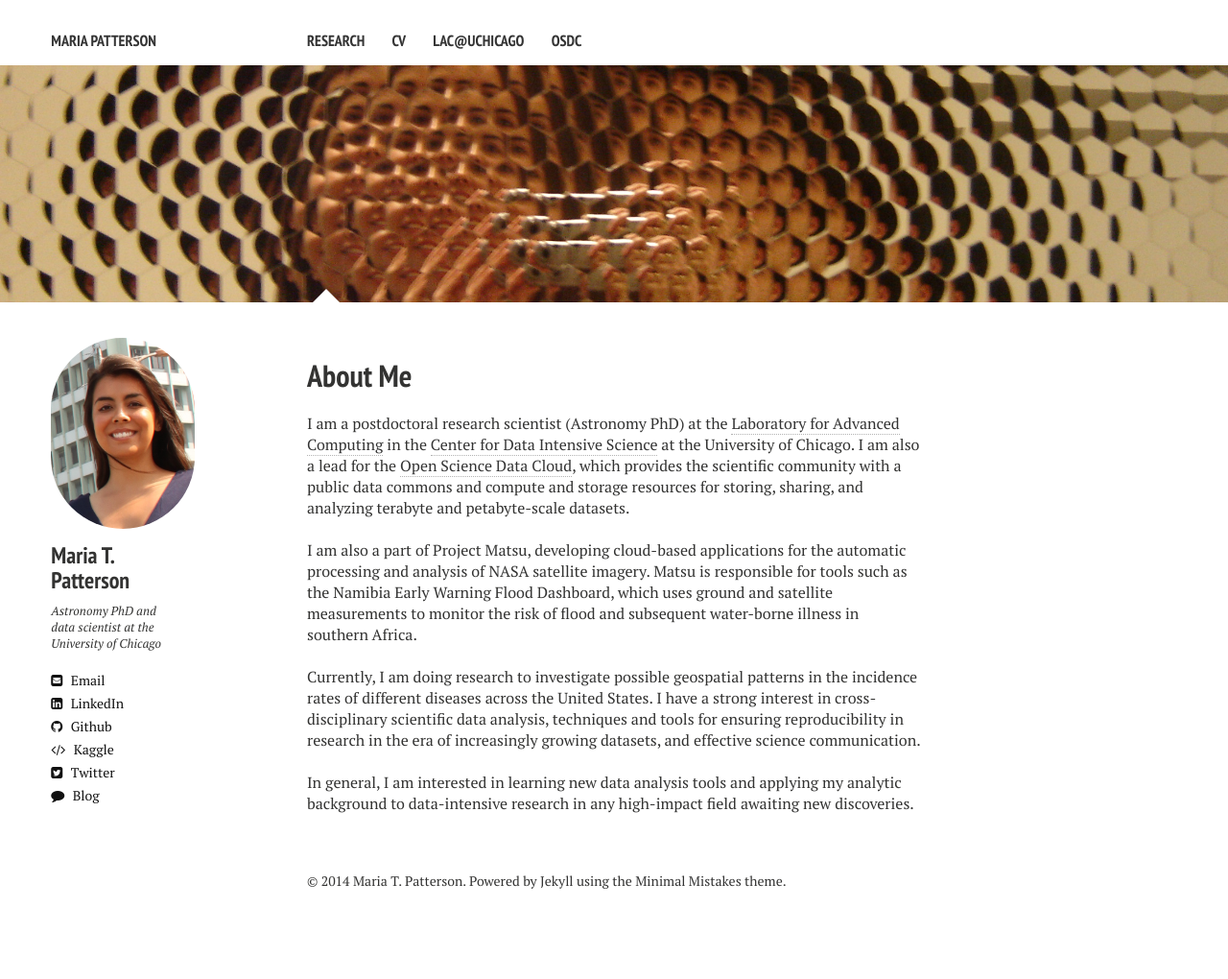
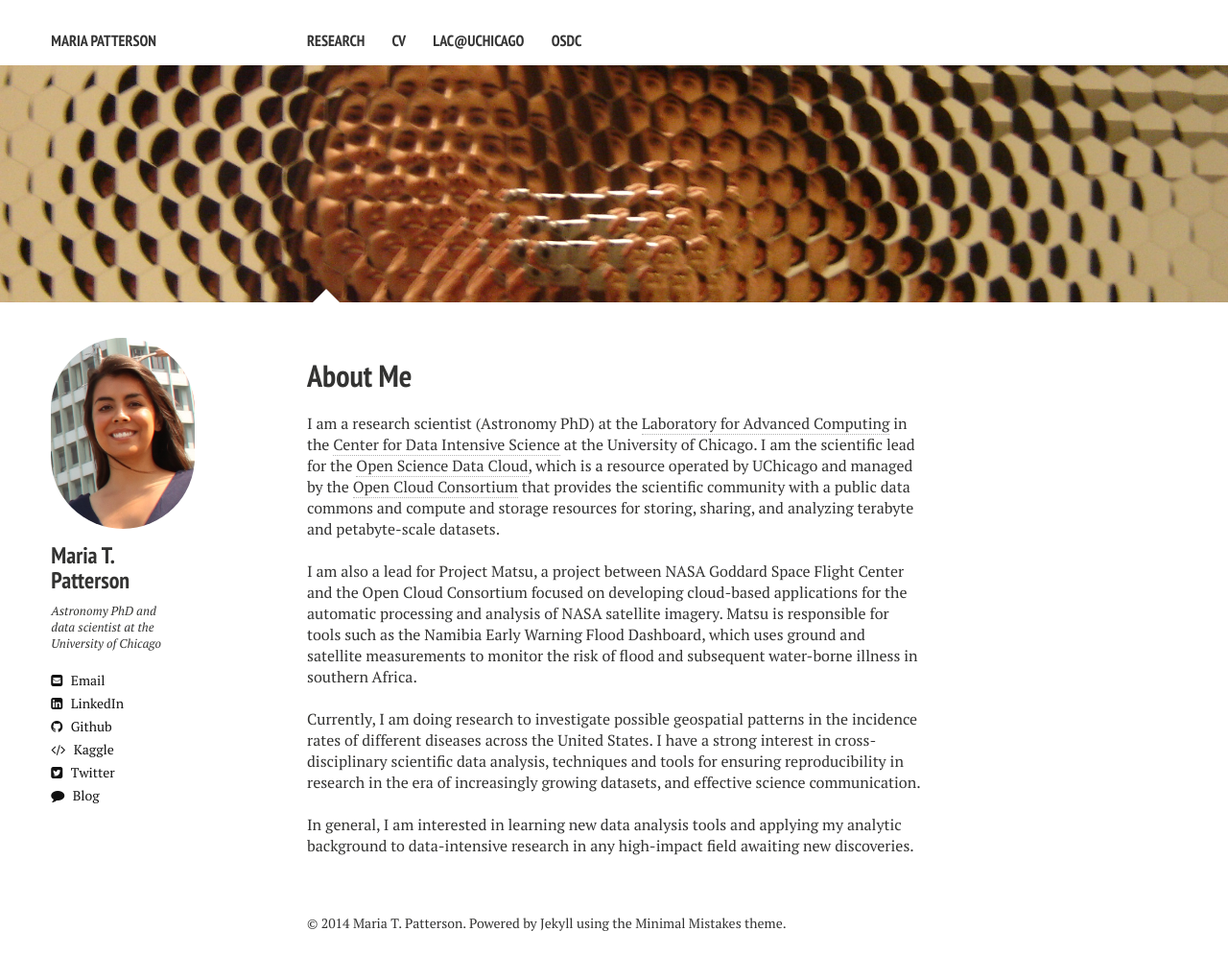
Before and after one commit to mtpatter/mtpatter.github.io, a Jekyll site: the page built from index.md, in a window 1280 px wide. Shown: the whole page at 96% size. Built offline with Jekyll 4.4.1, drawn with Linux system fonts in a browser that asks for light colours; nearby versions of some CDN libraries; before the commit the page ends 976 px from its top, so only the background shows below that.

Commit message:
edits to about me

```diff
--- a/index.md
+++ b/index.md
@@ -8,11 +8,11 @@ image:
 
 # About Me
 
-I am a postdoctoral research scientist (Astronomy PhD) at the [Laboratory for Advanced Computing](http://labcomputing.opensciencedatacloud.org/) in the [Center for Data Intensive Science](http://cdis.uchicago.edu/) at the
-University of Chicago. I am also a lead for the [Open Science Data Cloud](http://opensciencedatacloud.org), which provides the scientific community with a public data commons and compute and storage resources for storing, sharing, and analyzing terabyte and petabyte-scale datasets.
+I am a research scientist (Astronomy PhD) at the [Laboratory for Advanced Computing](http://labcomputing.opensciencedatacloud.org/) in the [Center for Data Intensive Science](http://cdis.uchicago.edu/) at the
+University of Chicago. I am the scientific lead for the [Open Science Data Cloud](http://opensciencedatacloud.org), which is a resource operated by UChicago and managed by the [Open Cloud Consortium](http://opencloudconsortium.org) that provides the scientific community with a public data commons and compute and storage resources for storing, sharing, and analyzing terabyte and petabyte-scale datasets.
 
 <br>
-I am also a part of Project Matsu, developing cloud-based applications for the automatic processing and analysis of NASA satellite imagery. Matsu is responsible for tools such as the Namibia Early Warning Flood Dashboard, which uses ground and satellite measurements to monitor the risk of flood and subsequent water-borne illness in southern Africa.
+I am also a lead for Project Matsu, a project between NASA Goddard Space Flight Center and the Open Cloud Consortium focused on developing cloud-based applications for the automatic processing and analysis of NASA satellite imagery. Matsu is responsible for tools such as the Namibia Early Warning Flood Dashboard, which uses ground and satellite measurements to monitor the risk of flood and subsequent water-borne illness in southern Africa.
 
 <br>
 Currently, I am doing research to investigate possible geospatial patterns in the incidence rates of different diseases across the United States.  I have a strong interest in cross-disciplinary scientific data analysis, techniques and tools for ensuring reproducibility in research in the era of increasingly growing datasets, and effective science communication.
```
